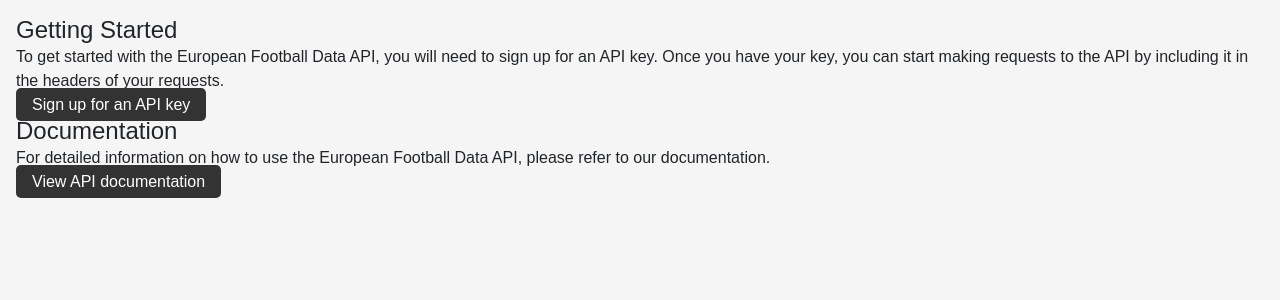
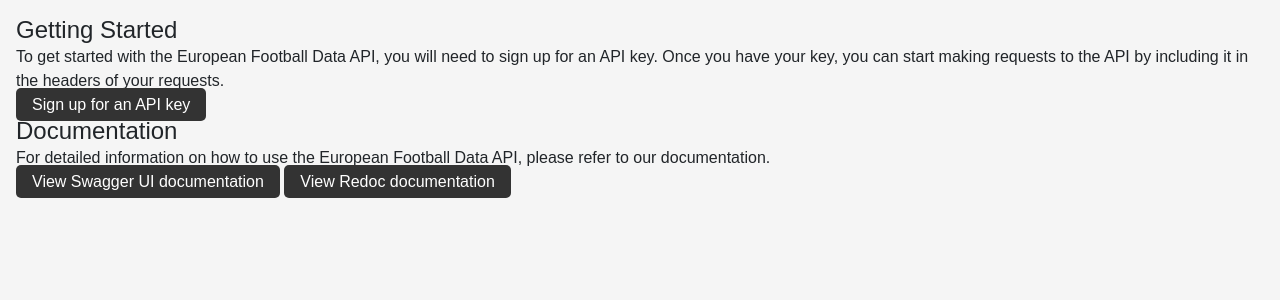
Before and after one commit to andreasmalta1/football_data_api, a FastAPI app: page / in a window 1280 px wide. Shown: the part 131-431 px from the top of the page. Run offline with FastAPI, Linux system fonts and the light colour scheme; parts of the project's set-up code (start-up, migrations or seed data) failed here and were passed over.

Commit message:
Added doc links in homepage

```diff
--- a/app/templates/pages/index.html
+++ b/app/templates/pages/index.html
@@ -46,7 +46,8 @@
           For detailed information on how to use the European Football Data API,
           please refer to our documentation.
         </p>
-        <a href="/docs">View API documentation</a>
+        <a href="/docs">View Swagger UI documentation</a>
+        <a href="/redoc">View Redoc documentation</a>
       </section>
     </main>
   </body>
```
